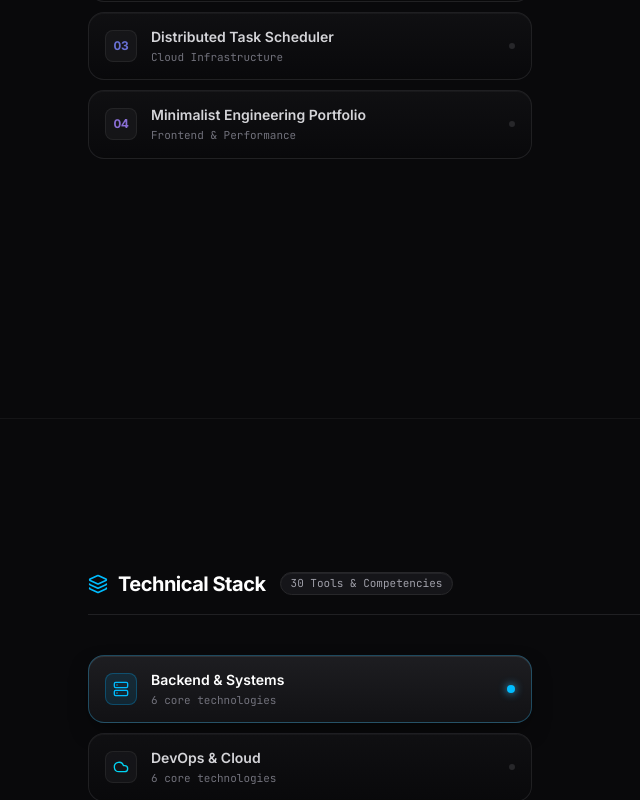
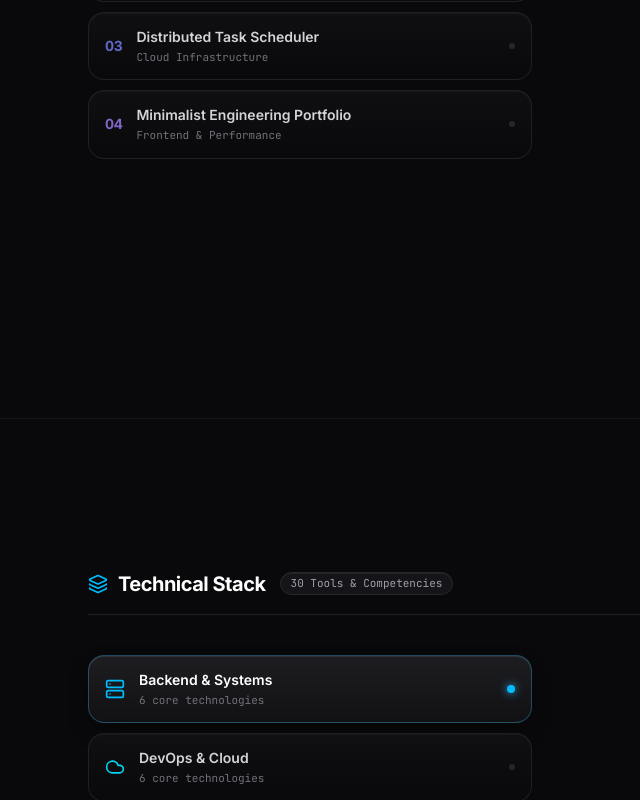
Before and after one commit to vdcore-dev/my-portfolio, a React (Vite) app: page / in a window 1280 px wide. Shown: the part 1182-1982 px from the top of the page, without its empty margins (0-640 px from the left). Built offline with nearby package versions, Linux system fonts and the light colour scheme.

Commit message:
Bug Fixes & improvements

```diff
--- a/src/components/Projects.tsx
+++ b/src/components/Projects.tsx
@@ -36,27 +36,14 @@ export const Projects = () => {
     setActiveMobileIdx(idx);
   };
 
-  const getProjectIndexStyle = (idx: number, isSelected: boolean) => {
+  const getProjectIndexColor = (idx: number, isSelected: boolean) => {
     const colors = [
-      {
-        active: "bg-sky-500/15 border-sky-500/35 text-sky-300 shadow-[inset_0_1px_0_0_rgba(255,255,255,0.1)]",
-        inactive: "bg-zinc-900/85 border-zinc-800/85 text-sky-400/80 group-hover:text-sky-300 group-hover:border-zinc-700",
-      },
-      {
-        active: "bg-cyan-500/15 border-cyan-500/35 text-cyan-300 shadow-[inset_0_1px_0_0_rgba(255,255,255,0.1)]",
-        inactive: "bg-zinc-900/85 border-zinc-800/85 text-cyan-400/80 group-hover:text-cyan-300 group-hover:border-zinc-700",
-      },
-      {
-        active: "bg-indigo-500/15 border-indigo-500/35 text-indigo-300 shadow-[inset_0_1px_0_0_rgba(255,255,255,0.1)]",
-        inactive: "bg-zinc-900/85 border-zinc-800/85 text-indigo-400/80 group-hover:text-indigo-300 group-hover:border-zinc-700",
-      },
-      {
-        active: "bg-violet-500/15 border-violet-500/35 text-violet-300 shadow-[inset_0_1px_0_0_rgba(255,255,255,0.1)]",
-        inactive: "bg-zinc-900/85 border-zinc-800/85 text-violet-400/80 group-hover:text-violet-300 group-hover:border-zinc-700",
-      },
+      isSelected ? "text-sky-400" : "text-sky-400/75 group-hover:text-sky-400",
+      isSelected ? "text-cyan-400" : "text-cyan-400/75 group-hover:text-cyan-400",
+      isSelected ? "text-indigo-400" : "text-indigo-400/75 group-hover:text-indigo-400",
+      isSelected ? "text-violet-400" : "text-violet-400/75 group-hover:text-violet-400",
     ];
-    const palette = colors[idx % colors.length];
-    return isSelected ? palette.active : palette.inactive;
+    return colors[idx % colors.length];
   };
 
   return (
@@ -81,7 +68,7 @@ export const Projects = () => {
 
         {/* 1. DESKTOP INTERFACE */}
         <div className="hidden lg:grid grid-cols-12 gap-7 items-start">
-          {/* Leva lista sistema - Elegantne Apple-glass kapsulice sa modernom numerizacijom */}
+          {/* Leva lista sistema - Čiste raznobojne cifre bez okvira */}
           <div className="col-span-5 flex flex-col gap-2.5">
             {PROJECTS.map((project, idx) => {
               const isSelected = project.id === selectedId;
@@ -97,7 +84,7 @@ export const Projects = () => {
                 >
                   <div className="flex items-center gap-3.5 min-w-0 pr-3">
                     <span
-                      className={`w-8 h-8 rounded-lg font-sans text-xs font-bold tabular-nums tracking-tight border flex items-center justify-center shrink-0 transition-all duration-200 ${getProjectIndexStyle(
+                      className={`font-sans text-sm font-bold tabular-nums tracking-tight shrink-0 transition-colors duration-200 ${getProjectIndexColor(
                         idx,
                         isSelected
                       )}`}
--- a/src/components/Skills.tsx
+++ b/src/components/Skills.tsx
@@ -13,40 +13,20 @@ export const Skills = () => {
 
   const totalSkillsCount = SKILL_CATEGORIES.reduce((acc, cat) => acc + cat.skills.length, 0);
 
-  const getCategoryIcon = (id?: string) => {
+  const getCategoryIcon = (id?: string, sizeClass = "w-4 h-4") => {
     switch (id) {
       case "backend":
-        return <Server className="w-4 h-4 text-sky-400 shrink-0" />;
+        return <Server className={`${sizeClass} text-sky-400 shrink-0`} />;
       case "devops":
-        return <Cloud className="w-4 h-4 text-cyan-400 shrink-0" />;
+        return <Cloud className={`${sizeClass} text-cyan-400 shrink-0`} />;
       case "data":
-        return <Database className="w-4 h-4 text-indigo-400 shrink-0" />;
+        return <Database className={`${sizeClass} text-indigo-400 shrink-0`} />;
       case "ai":
-        return <Bot className="w-4 h-4 text-violet-400 shrink-0" />;
+        return <Bot className={`${sizeClass} text-violet-400 shrink-0`} />;
       case "frontend":
-        return <Layout className="w-4 h-4 text-blue-400 shrink-0" />;
+        return <Layout className={`${sizeClass} text-blue-400 shrink-0`} />;
       default:
-        return <Terminal className="w-4 h-4 text-sky-400 shrink-0" />;
-    }
-  };
-
-  const getCategoryBadgeStyle = (id?: string, isSelected?: boolean) => {
-    if (!isSelected) {
-      return "bg-zinc-900/80 border-zinc-800/80 group-hover:border-zinc-700";
-    }
-    switch (id) {
-      case "backend":
-        return "bg-sky-500/12 border-sky-500/30";
-      case "devops":
-        return "bg-cyan-500/12 border-cyan-500/30";
-      case "data":
-        return "bg-indigo-500/12 border-indigo-500/30";
-      case "ai":
-        return "bg-violet-500/12 border-violet-500/30";
-      case "frontend":
-        return "bg-blue-500/12 border-blue-500/30";
-      default:
-        return "bg-sky-500/12 border-sky-500/30";
+        return <Terminal className={`${sizeClass} text-sky-400 shrink-0`} />;
     }
   };
 
@@ -72,7 +52,7 @@ export const Skills = () => {
 
         {/* 1. DESKTOP INTERFACE */}
         <div className="hidden lg:grid grid-cols-12 gap-7 items-start">
-          {/* Sidebar lista tastera - Elegantne Apple-glass kapsulice sa tačkicom u boji */}
+          {/* Sidebar lista tastera - Čiste raznobojne ikonice bez okvira */}
           <div className="col-span-5 flex flex-col gap-2.5">
             {SKILL_CATEGORIES.map((cat) => {
               const catKey = cat.id ?? cat.category;
@@ -89,14 +69,7 @@ export const Skills = () => {
                   }`}
                 >
                   <div className="flex items-center gap-3.5 min-w-0 pr-3">
-                    <div
-                      className={`w-8 h-8 rounded-lg border flex items-center justify-center shrink-0 transition-all duration-200 ${getCategoryBadgeStyle(
-                        cat.id,
-                        isSelected
-                      )}`}
-                    >
-                      {getCategoryIcon(cat.id)}
-                    </div>
+                    {getCategoryIcon(cat.id, "w-5 h-5")}
 
                     <div className="min-w-0">
                       <h3
```
